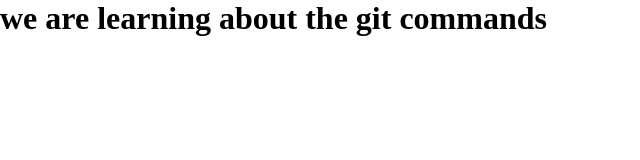
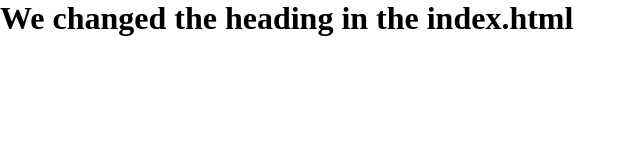
Before and after one commit to amitnain001/gittutorial, a plain HTML site: page index.html in a window 1280 px wide. Shown: the whole page, without its empty margins (0-640 px from the left). Drawn offline with Linux system fonts and the light colour scheme.

Commit message:
Changed the heading

```diff
--- a/index.html
+++ b/index.html
@@ -10,7 +10,7 @@
 </head>
 
 <body>
-    <h1>we are learning about the git commands</h1>
+    <h1>We changed the heading in the index.html</h1>
 </body>
 
 </html>
```
